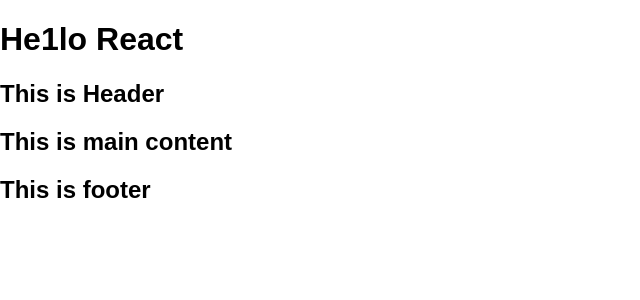
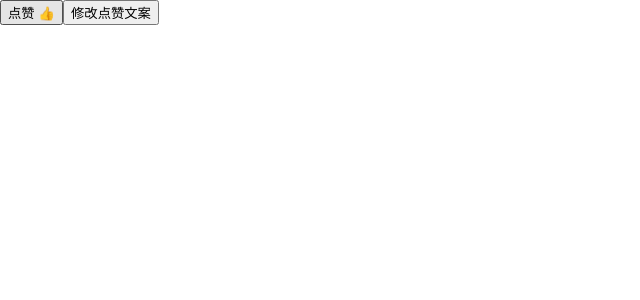
Before and after one commit to 9aoyang/react, a React (Create React App) app: page / in a window 1280 px wide. Shown: the top 300 px of the page, without its empty margins (0-640 px from the left). Built offline with nearby package versions, Linux system fonts and the light colour scheme.

Commit message:
react props

```diff
--- a/src/index.js
+++ b/src/index.js
@@ -2,56 +2,56 @@
 import ReactDOM from 'react-dom'
 import './index.css'
 
-class Title extends Component {
-  handleClickOnTitle (word, e) {
-    console.log (this, word)
+class LikeButton extends Component {
+
+  constructor() {
+    super()
+    this.state = { isLiked: false }
+  }
+
+  handleOnClickButton () {
+    this.setState ({
+      isLiked : !this.state.isLiked
+    })
   }
 
   render () {
     return (
-      <h1 onClick={this.handleClickOnTitle.bind(this, 'hello')}>He1lo React</h1>
+      <button onClick={this.handleOnClickButton.bind(this)}>
+        {this.state.isLiked ? this.props.likedText : this.props.unlikedText} 👍
+      </button>
     )
   }
 }
 
-class Header extends Component {
+LikeButton.defaultProps = {
+  likedText: '取消',
+  unlikedText: '点赞'
+}
+
+class Index extends Component {
+  constructor () {
+    super()
+    this.state = {
+      likedText: '取消',
+      unlikedText: '点赞'
+    }
+  }
+
+  handleOnClickChange () {
+    this.setState({
+      likedText: '已赞',
+      unlikedText: '赞'
+    })
+  }
+
   render () {
     return (
       <div>
-        <Title />
-        <h2>This is Header</h2>
-      </div>
-    )
-  }
-}
-
-class Main extends Component {
-  render () {
-    return (
-      <div>
-        <h2>This is main content</h2>
-      </div>
-    )
-  }
-}
-
-class Footer extends Component {
-  render () {
-    return (
-      <div>
-        <h2>This is footer</h2>
-      </div>
-    )
-  }
-}
-
-class Index extends Component {
-  render () {
-    return (
-      <div>
-        <Header />
-        <Main />
-        <Footer />
+        <LikeButton
+          likedText = {this.state.likedText}
+          unlikedText = {this.state.unlikedText} />
+        <button onClick={this.handleOnClickChange.bind(this)}>修改点赞文案</button>
       </div>
     )
   }
```
